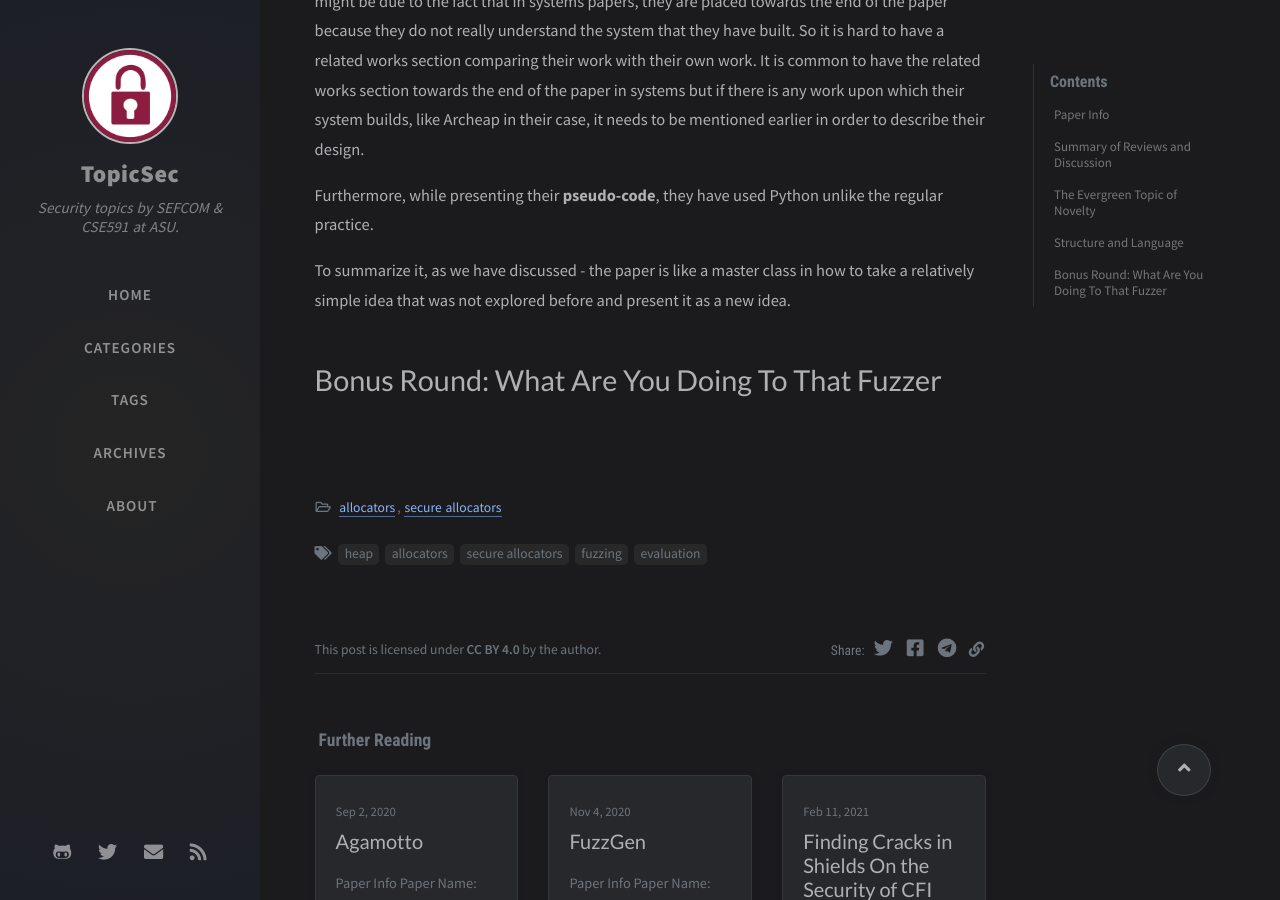
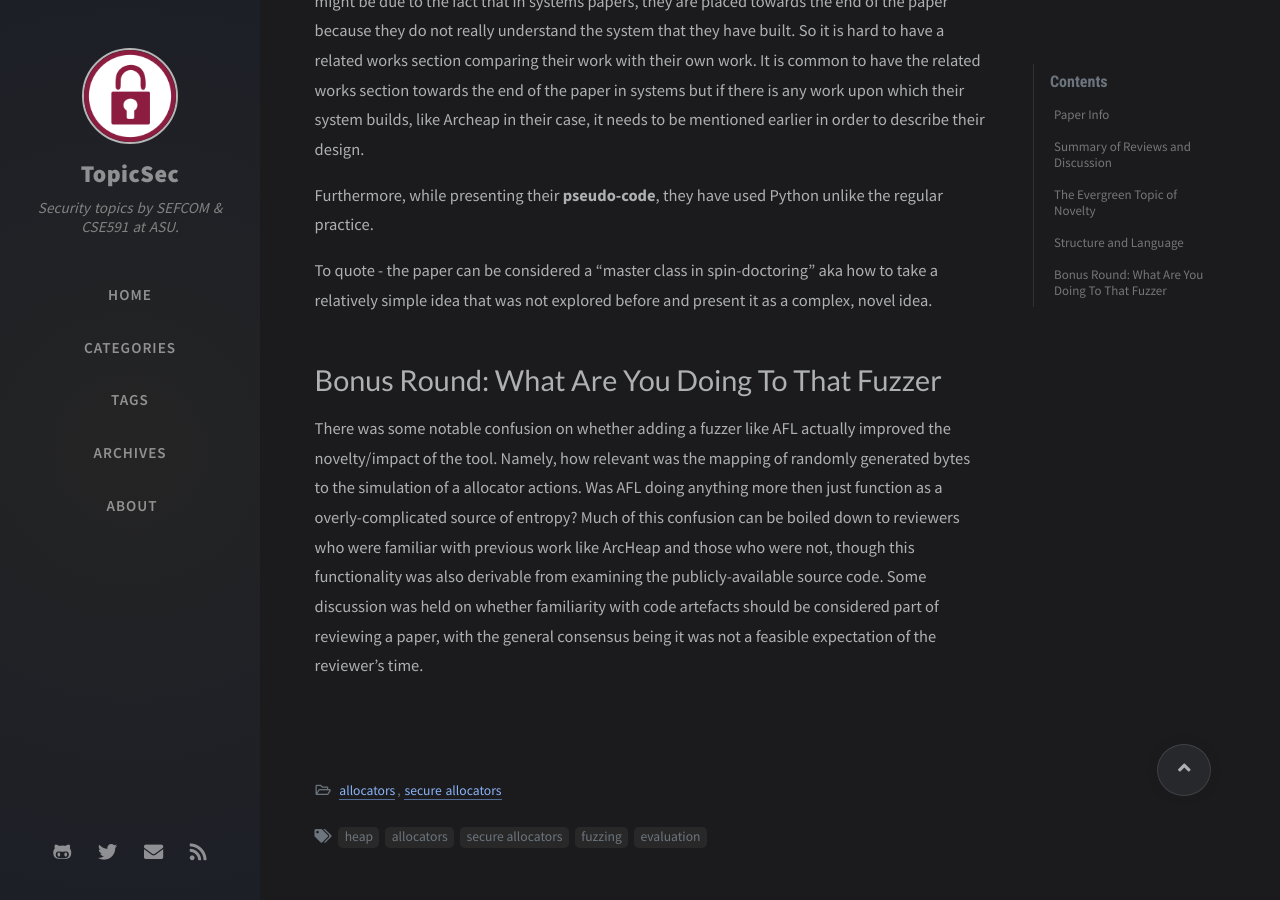
Before and after one commit to TopicSec/topicsec.github.io, a Jekyll site: the page built from _posts/2022-01-26-hardsheap.md, in a window 1280 px wide and 900 px high, scrolled down 2908 px. Built offline with Jekyll 4.4.1, drawn with Linux system fonts in a browser that asks for light colours; nearby versions of some CDN libraries; comment, search, counter and statistics services are not loaded.

Commit message:
Added fuzzer paragraph, fixed ending for writing section

```diff
--- a/_posts/2022-01-26-hardsheap.md
+++ b/_posts/2022-01-26-hardsheap.md
@@ -54,6 +54,8 @@ The **related works** is in section 11 which appears much later in the paper com
 
 Furthermore, while presenting their **pseudo-code**, they have used Python unlike the regular practice.
 
-To summarize it, as we have discussed - the paper is like a master class in how to take a relatively simple idea that was not explored before and present it as a new idea.
+To quote - the paper can be considered a "master class in spin-doctoring" aka how to take a relatively simple idea that was not explored before and present it as a complex, novel idea.
 
 # Bonus Round: What Are You Doing To That Fuzzer
+
+There was some notable confusion on whether adding a fuzzer like AFL actually improved the novelty/impact of the tool. Namely, how relevant was the mapping of randomly generated bytes to the simulation of a allocator actions. Was AFL doing anything more then just function as a overly-complicated source of entropy? Much of this confusion can be boiled down to reviewers who were familiar with previous work like ArcHeap and those who were not, though this functionality was also derivable from examining the publicly-available source code. Some discussion was held on whether familiarity with code artefacts should be considered part of reviewing a paper, with the general consensus being it was not a feasible expectation of the reviewer's time.
```
